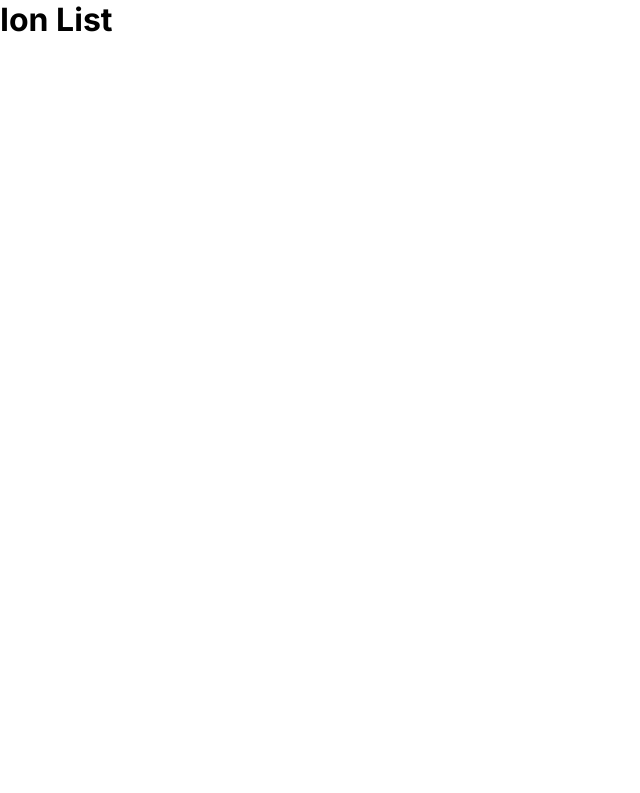
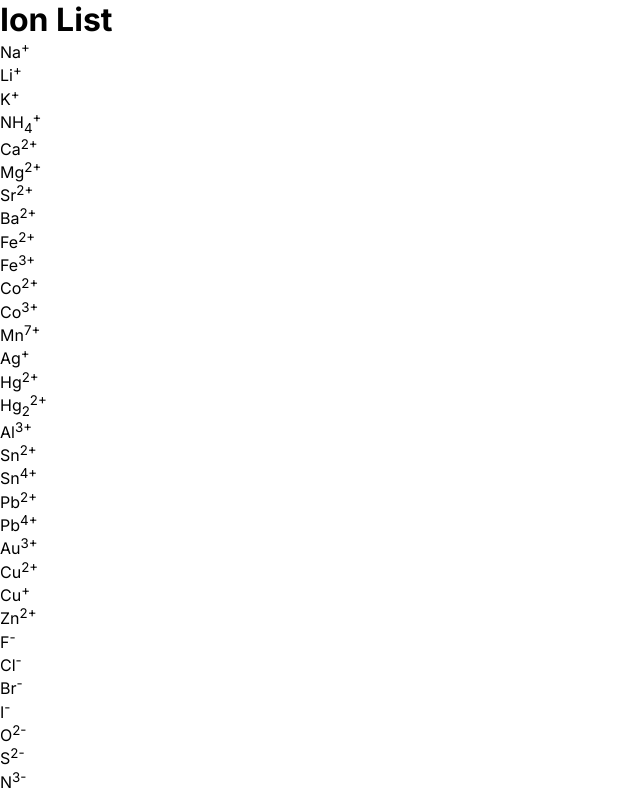
Before and after one commit to mfrazie2/ionic-formula-practice, a Next.js app: page /ion-list in a window 1280 px wide. Shown: the top 793 px of the page, without its empty margins (0-640 px from the left). Built offline with nearby package versions, Linux system fonts and the light colour scheme.

Commit message:
Play around with Chakra components on list page

```diff
--- a/app/ion-list/page.tsx
+++ b/app/ion-list/page.tsx
@@ -1,11 +1,15 @@
-"use client"
+"use client";
 
-import { Concert_One } from "next/font/google"
-import { Asul } from "next/font/google"
+import { Box, Heading } from '@chakra-ui/layout'
+import data from '../../data/ions.json'
 
 export default function IonList() {
 
     return (
-        <h1>Ion List</h1>
+        <>
+            <Heading as="h1">Ion List</Heading>
+            {data.cations.map(cation => (<Box color={'carmine'}><div dangerouslySetInnerHTML={{ __html: cation.formula }} /></Box>))}
+            {data.anions.map(anion => (<div dangerouslySetInnerHTML={{ __html: anion.formula }} />))}
+        </>
     )
 }
```
